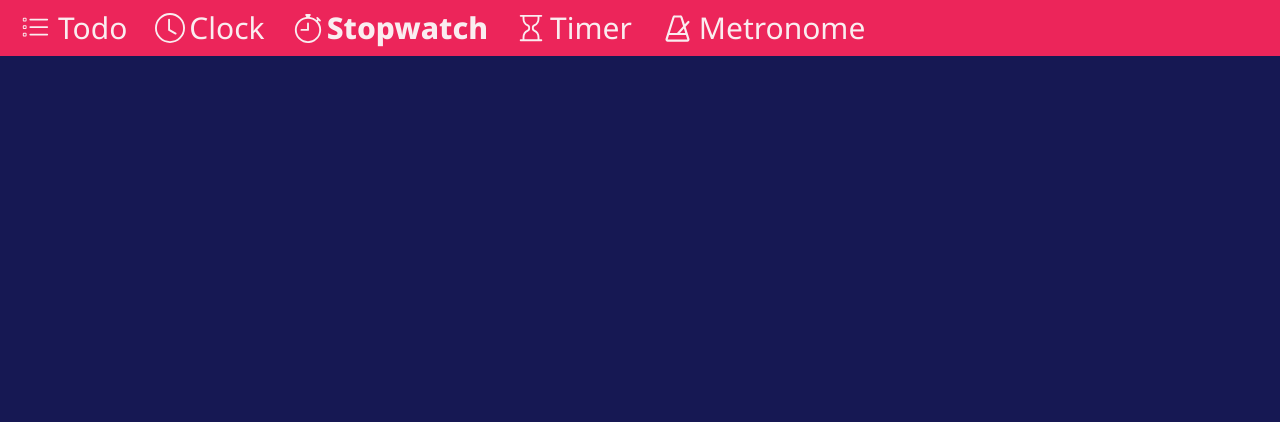
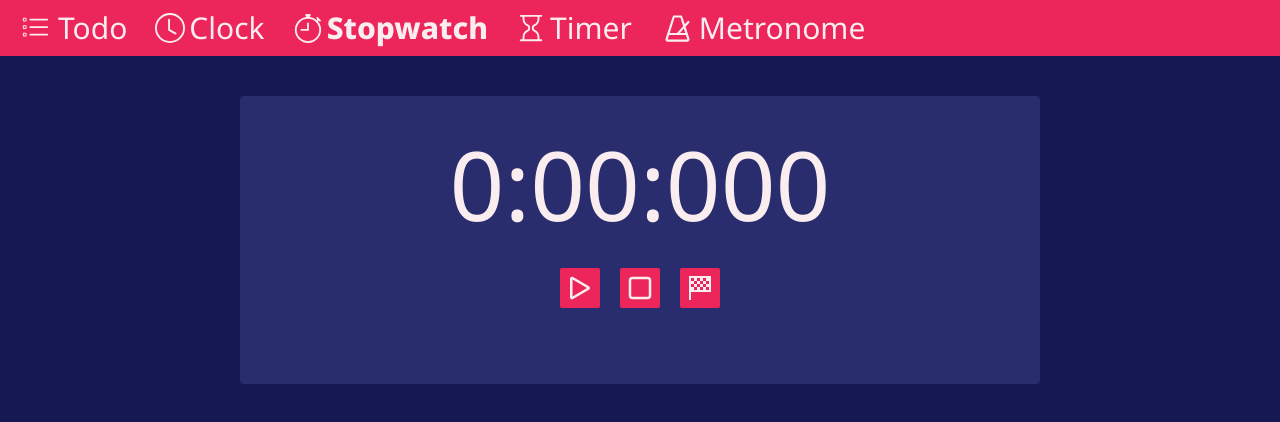
Before and after one commit to jpedro-fsgs/task-master-v2, a Next.js app: page /stopwatch in a window 1280 px wide. Shown: the top 422 px of the page. Built offline with nearby package versions, Linux system fonts and the light colour scheme.

Commit message:
timer update

```diff
--- a/src/app/clock/page.tsx
+++ b/src/app/clock/page.tsx
@@ -19,8 +19,8 @@ function Clock() {
 
   return (
     <div className="bg-main-backgroundcolorlighter rounded max-w-[50rem] max-h-[80vh] mx-auto max-md:mx-5 p-10 mt-24 max-sm:mt-5 flex flex-col gap-5">
-      <h2 className="text-main-textcolor text-8xl max-md:text-7xl text-center font-notoSans">{horario}</h2>
-      <h3 className="text-main-textcolor text-4xl text-center font-notoSans">{data}</h3>
+      <h1 className="text-main-textcolor text-8xl max-md:text-6xl text-center font-notoSans break-words">{horario}</h1>
+      <h2 className="text-main-textcolor text-4xl max-md:text-3xl text-center font-notoSans break-words">{data}</h2>
     </div>
   );
 }
--- a/src/app/components/Links.tsx
+++ b/src/app/components/Links.tsx
@@ -8,7 +8,7 @@ import { PiMetronome } from "react-icons/pi";
 
 function Links() {
   const pathname = usePathname();
-  const active = "font-extrabold max-md:text-main-backgroundcolorlighter";
+  const active = "font-extrabold max-md:text-main-backgroundcolordarker";
 
   return (
     <nav className="fixed bottom-0 md:top-0 max-md:justify-between w-full font-notoSans bg-main-buttoncolor h-14 text-main-textcolor text-3xl flex items-center p-5 gap-7">
--- a/src/app/layout.tsx
+++ b/src/app/layout.tsx
@@ -1,5 +1,6 @@
 import type { Metadata } from "next";
 import { Noto_Sans } from "next/font/google";
+import { motion } from "framer-motion";
 
 import "./globals.css";
 import Links from "./components/Links";
@@ -16,11 +17,10 @@ export default function RootLayout({
 }: Readonly<{
   children: React.ReactNode;
 }>) {
-
   return (
     <html lang="en">
-      <body className=" bg-main-backgroundcolordarker">
-        <Links/>
+      <body className="h-dvh] bg-main-backgroundcolordarker">
+        <Links />
         {children}
       </body>
     </html>
--- a/src/app/metronome/page.tsx
+++ b/src/app/metronome/page.tsx
@@ -2,7 +2,11 @@ import React from 'react'
 
 function Metronome() {
   return (
-    <div>Metronome</div>
+    <div className="bg-main-backgroundcolorlighter rounded max-w-[50rem] max-h-[80vh] mx-auto max-md:mx-5 p-10 mt-24 max-sm:mt-5 flex flex-col gap-5">
+      <h1 className="text-main-textcolor text-8xl max-md:text-5xl text-center font-notoSans">
+        Metronome
+      </h1>
+    </div>
   )
 }
 
--- a/src/app/stopwatch/page.tsx
+++ b/src/app/stopwatch/page.tsx
@@ -1,9 +1,124 @@
-import React from 'react'
+"use client";
+
+import { AnimatePresence, motion } from "framer-motion";
+import React, { useContext, useEffect, useRef, useState } from "react";
+import { BsPause, BsPlay, BsStop } from "react-icons/bs";
+import { LiaFlagCheckeredSolid } from "react-icons/lia";
+
+function formatStopwatch(time: number) {
+  const milisseconds = time % 1000;
+  time = Math.floor(time / 1000);
+
+  const seconds = time % 60;
+  time = Math.floor(time / 60);
+
+  const minutes = time % 60;
+  time = Math.floor(time / 60);
+
+  const hours = time % 24;
+  time = Math.floor(time / 24);
+
+  return (time > 0 ? time + ":" : "") + (hours > 0 ? hours + ":" : "") +`${minutes}:${String(seconds).padStart(2, "0")}:${String(
+    milisseconds
+  ).padStart(3, "0")}`;
+}
+
+function formatSplit(time: number){
+  if(time > 86400000) return `${Math.floor(time/86400000)}d`;
+  if(time > 3600000) return `${Math.floor(time/3600000)}h`;
+  return formatStopwatch(time);
+}
 
 function Stopwatch() {
+  const [splitList, setSplitList] = useState<number[]>([]);
+
+  const [stopwatch, setStopwatch] = useState(0);
+  const [isRunning, setIsRunning] = useState(false);
+  const intervalRef = useRef<any>(null);
+  const startTime = useRef(0);
+
+  function handleStart() {
+    if (isRunning) return;
+    setIsRunning(true);
+    startTime.current = Date.now() - stopwatch;
+  }
+  function handleStop() {
+    setIsRunning(false);
+    setStopwatch(0);
+    setSplitList([]);
+    clearInterval(intervalRef.current);
+  }
+  function handlePause() {
+    setIsRunning(false);
+    clearInterval(intervalRef.current);
+  }
+  function handleSplit() {
+    if (splitList.includes(stopwatch) || stopwatch === 0) return;
+    const updatedSplitList = [...splitList, stopwatch];
+    setSplitList(updatedSplitList);
+  }
+
+  useEffect(() => {
+    if (isRunning) {
+      intervalRef.current = setInterval(() => {
+        setStopwatch(Date.now() - startTime.current);
+      }, 1);
+    }
+  }, [isRunning]);
+
   return (
-    <div>Stopwatch</div>
-  )
+    <div className="bg-main-backgroundcolorlighter rounded max-w-[50rem] max-h-[80vh] mx-auto max-md:mx-5 p-10 mt-24 max-sm:mt-5 flex flex-col gap-9">
+      <h1 className="text-main-textcolor text-8xl max-md:text-6xl text-center font-notoSans break-words">
+        {formatStopwatch(stopwatch)}
+      </h1>
+      <span className="flex max-md:justify-around justify-center gap-5">
+        {isRunning ? (
+          <button
+            className="bg-main-buttoncolor size-10 rounded-sm active:scale-95"
+            onClick={handlePause}
+          >
+            <BsPause className="text-main-textcolor size-full" />
+          </button>
+        ) : (
+          <button
+            className="bg-main-buttoncolor size-10 rounded-sm active:scale-95"
+            onClick={handleStart}
+          >
+            <BsPlay className="text-main-textcolor size-full" />
+          </button>
+        )}
+        <button
+          className="bg-main-buttoncolor size-10 rounded-sm active:scale-95"
+          onClick={handleStop}
+        >
+          <BsStop className="text-main-textcolor size-full" />
+        </button>
+        <button
+          className="bg-main-buttoncolor size-10 p-1 rounded-sm active:scale-95"
+          onClick={handleSplit}
+        >
+          <LiaFlagCheckeredSolid className="text-main-textcolor size-full" />
+        </button>
+      </span>
+      <div className="overflow-y-auto">
+        <AnimatePresence>
+          {splitList.toReversed().map((split, index, array) => (
+            <motion.div
+              key={split}
+              className="bg-main-textcolor w-2/4 max-md:w-full p-1 mb-4 mx-auto flex font-notoSans text-xl font-semibold items-center justify-center rounded-sm"
+              initial={{ opacity: 0 }}
+              animate={{ opacity: 1 }}
+              exit={{ opacity: 0 }}
+            >
+              <p className="size-full text-left flex items-center text-slate-500">{array.length - index}</p>
+              <p className="size-full text-center">{formatStopwatch(split)}</p>
+              <p className="size-full text-right text-sm text-slate-500">+{formatSplit(split - (array[index + 1] || 0))}</p>
+            </motion.div>
+          ))}
+        </AnimatePresence>
+      </div>
+    </div>
+  );
 }
 
-export default Stopwatch
+export default Stopwatch;
--- a/src/app/timer/page.tsx
+++ b/src/app/timer/page.tsx
@@ -1,9 +1,119 @@
-import React from 'react'
+"use client";
+
+import React, { useEffect, useRef, useState } from "react";
+import { BsPlay, BsStop } from "react-icons/bs";
+
+function formatTimer(time: number) {
+  // return time;
+  const minutes = Math.floor(time / 60);
+  const seconds = Math.floor(time % 60);
+  return `${minutes}:${String(seconds).padStart(2, "0")}`;
+}
 
 function Timer() {
+  const [timer, setTimer] = useState(0);
+  const [isRunning, setIsRunning] = useState(false);
+
+  const inputRefMinutes = useRef<any>(null);
+  const inputRefSeconds = useRef<any>(null);
+
+  const intervalRef = useRef<any>(null);
+
+  function handleStart() {
+    if (isRunning) return;
+    setTimer(
+      Number(inputRefMinutes.current.value) * 60 +
+        Number(inputRefSeconds.current.value)
+    );
+    setIsRunning(true);
+    intervalRef.current = setInterval(() => {
+      console.log("oi");
+      setTimer((t) => {
+        if (t <= 0) {
+          clearInterval(intervalRef.current);
+          inputRefMinutes.current.value = 0;
+          inputRefSeconds.current.value = 0;
+          return 0;
+        }
+        return t - 1;
+      });
+    }, 1000);
+  }
+
+  function handleStop() {
+    if (!isRunning) return;
+    setTimer(0);
+    setIsRunning(false);
+    clearInterval(intervalRef.current);
+  }
+
+  const [timerFocus, setTimerFocus] = useState(false);
+
+  useEffect(() => {
+    if (timerFocus) inputRefSeconds.current.focus();
+  }, [timerFocus]);
+
+  function handleBlur() {
+    setTimeout(() => {
+      if (
+        !inputRefMinutes.current.contains(document.activeElement) &&
+        !inputRefSeconds.current.contains(document.activeElement)
+      ) {
+        setTimerFocus(false);
+      }
+    }, 0);
+  }
+
   return (
-    <div>Timer</div>
-  )
+    <div className="bg-main-backgroundcolorlighter rounded max-w-[50rem] max-h-[80vh] mx-auto max-md:mx-5 p-10 mt-24 max-sm:mt-5 flex flex-col gap-5">
+      <div>
+        <h1
+          className={
+            "text-main-textcolor text-8xl max-md:text-6xl p-4 text-center font-notoSans" +
+            (timerFocus ? " hidden" : "")
+          }
+          onClick={() => {
+            setTimerFocus(true);
+          }}
+        >
+          {formatTimer(timer)}
+        </h1>
+        <span className={"flex justify-center items-center text-main-textcolor text-8xl max-md:text-6xl p-4 text-center font-notoSans" + (timerFocus ? "" : " hidden")} ref={inputRefMinutes}>
+          <input
+            ref={inputRefMinutes}
+            type="number"
+            placeholder="m"
+            min="0"
+            className="bg-transparent focus:outline-main-backgroundcolordarker w-36 text-right"
+            onBlur={handleBlur}
+          />
+          :
+          <input
+            ref={inputRefSeconds}
+            type="number"
+            placeholder="ss"
+            min="0"
+            className="bg-transparent focus:outline-main-backgroundcolordarker w-36"
+            onBlur={handleBlur}
+          />
+        </span>
+      </div>
+      <span className="flex max-md:justify-around justify-center gap-5">
+        <button
+          className="bg-main-buttoncolor size-10 rounded-sm active:scale-95"
+          onClick={handleStart}
+        >
+          <BsPlay className="text-main-textcolor size-full" />
+        </button>
+        <button
+          className="bg-main-buttoncolor size-10 rounded-sm active:scale-95"
+          onClick={handleStop}
+        >
+          <BsStop className="text-main-textcolor size-full" />
+        </button>
+      </span>
+    </div>
+  );
 }
 
-export default Timer
+export default Timer;
--- a/src/app/todo/components/TodoItem.tsx
+++ b/src/app/todo/components/TodoItem.tsx
@@ -2,7 +2,7 @@
 
 import { Reorder, useDragControls } from "framer-motion";
 import React, { useEffect, useState } from "react";
-import { BsGripHorizontal, BsGripVertical, BsX } from "react-icons/bs";
+import { BsGripVertical, BsList, BsX } from "react-icons/bs";
 
 interface TaskItem {
   id: number;
@@ -36,7 +36,7 @@ function TodoItem({
     >
       <span className="flex items-center gap-2 w-5/6">
         <button onPointerDown={(e) => controls.start(e)} style={{touchAction: "none"}} className="size-8">
-          <BsGripVertical className="size-full" />
+          <BsList className="size-full" />
         </button>
         <p className="">{index + 1}</p>
         <p className=" w-5/6">{taskItem.task}</p>
```
